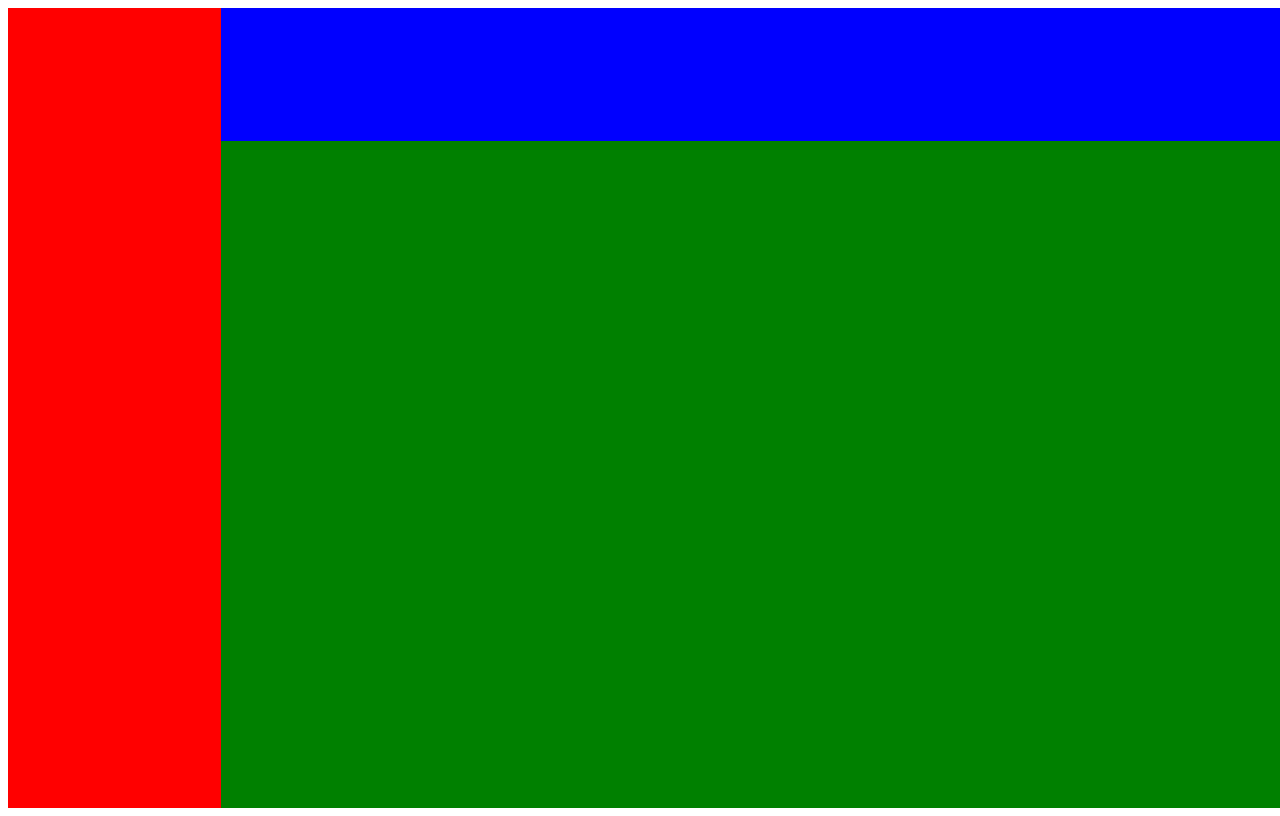
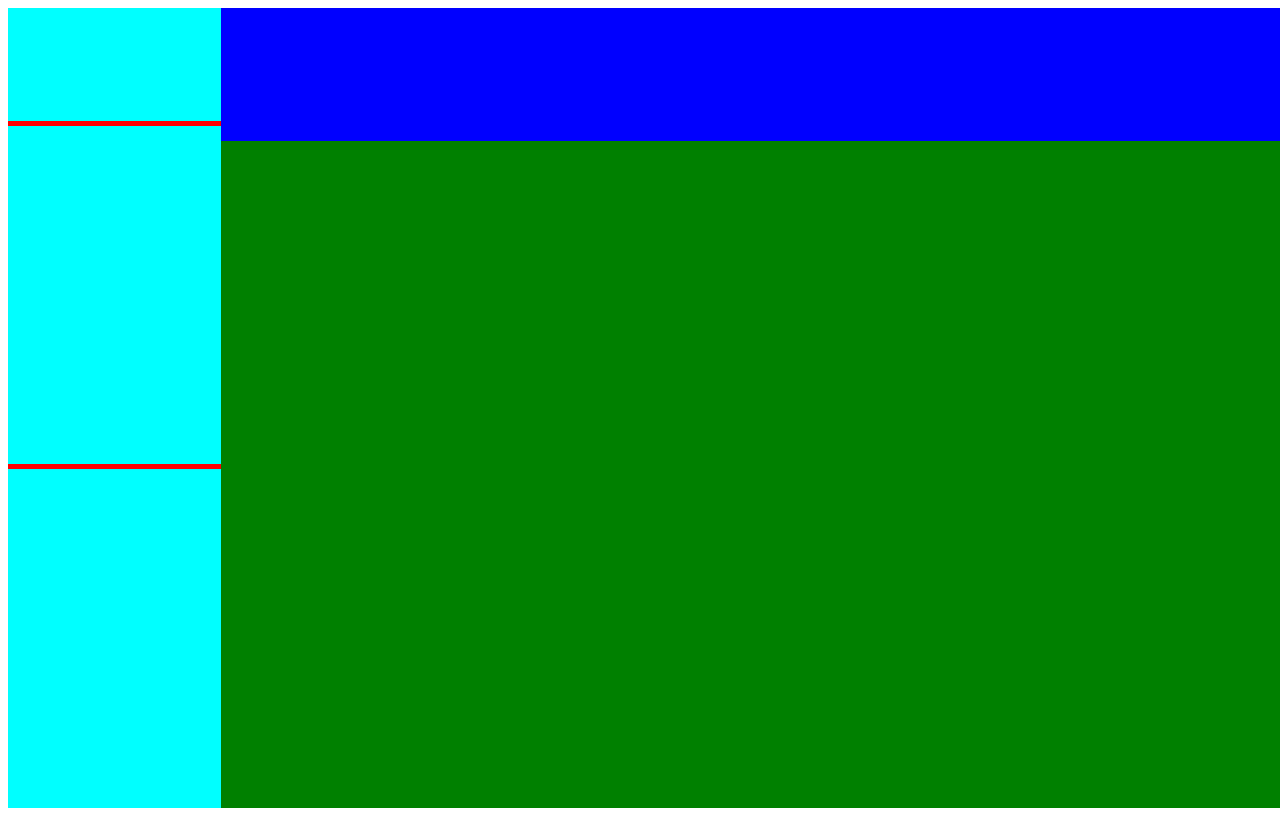
Before and after one commit to Monkeybito/admin_dashboard, a plain HTML site: page index.html in a window 1280 px wide. Drawn offline with Linux system fonts and the light colour scheme.

Commit message:
started to add grid and elements to the sidebar

```diff
--- a/index.html
+++ b/index.html
@@ -8,7 +8,11 @@
 <body>
     <div class="container">
         <div class="header"></div>
-        <div class="sidebar"></div>
+        <div class="sidebar">
+            <div class="title"></div>
+            <div class="menu"></div>
+            <div class="setting"></div>
+        </div>
         <div class="content"></div>
     </div>
 
--- a/styles.css
+++ b/styles.css
@@ -14,6 +14,13 @@
 .sidebar{
     grid-area: 1 / 1 / 3 / 2;
     background-color: red;
+    display: grid;
+    gap: 5px;
+    grid-template-rows: 1fr 3fr 3fr;
+}
+
+.sidebar>div{
+    background-color: aqua;
 }
 
 .content{
```
